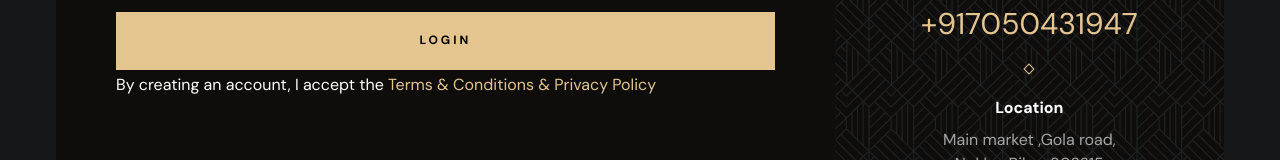
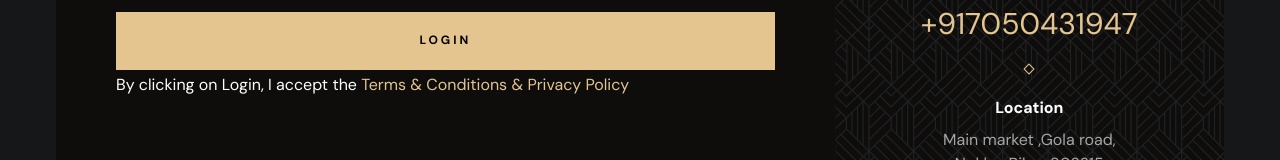
Before and after one commit to theamritraj/Zaika--restaurant, a plain HTML site: page login.html in a window 1280 px wide. Shown: the part 501-661 px from the top of the page. Drawn offline with nearby package versions, Linux system fonts and the light colour scheme; a web font is replaced by a local one.

Commit message:
Update login.html

```diff
--- a/login.html
+++ b/login.html
@@ -231,7 +231,7 @@
 
  </div>
       <!--
-        - #RESERVATION
+        - #LOGIN
       -->
 
       <section class="reservation">
@@ -255,7 +255,7 @@
 
                 <span class="text text-2" aria-hidden="true">LOGIN</span>
               </button>
-              <p class="form-text">By creating an account, I accept the <a href="" class="link">Terms & Conditions & Privacy Policy</a>
+              <p class="form-text">By clicking on Login, I accept the <a href="" class="link">Terms & Conditions & Privacy Policy</a>
               </p>
             </form>
 
```
